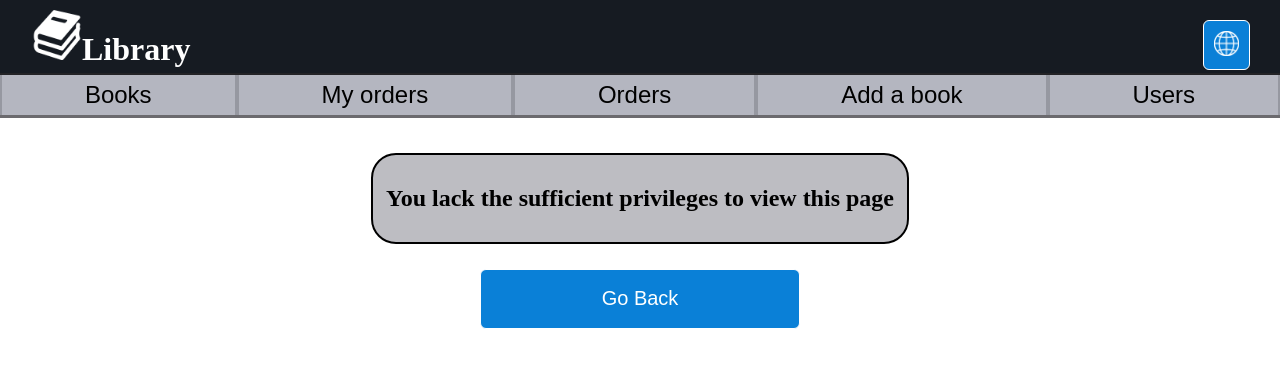
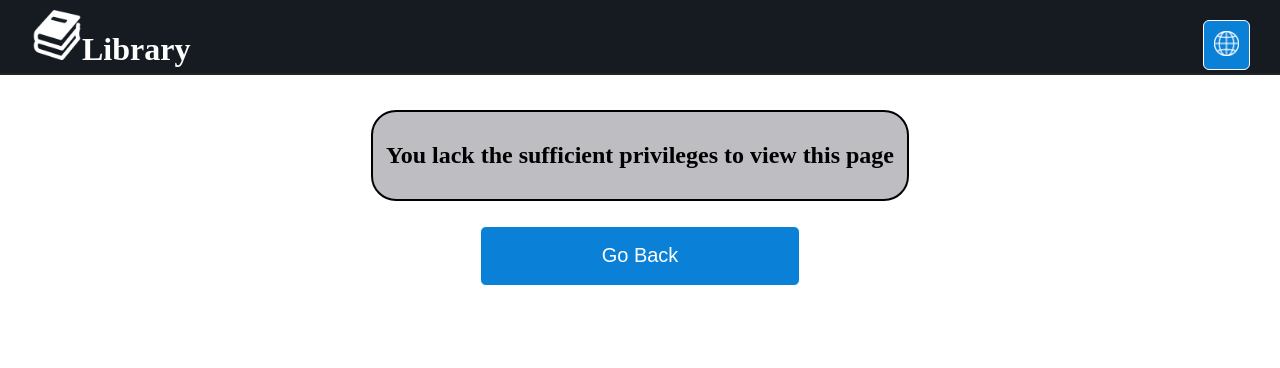
Before and after one commit to SirJohanot/library-angular, an Angular app: page /unauthorized in a window 1280 px wide. Shown: the top 368 px of the page. Built offline with nearby package versions, Linux system fonts and the light colour scheme.

Commit message:
changed navigation to only render authorized routes

```diff
--- a/src/app/components/navigation/navigation.component.html
+++ b/src/app/components/navigation/navigation.component.html
@@ -1,17 +1,23 @@
-<nav>
+<nav *ngIf="this.authenticationService.isAuthenticated()">
     <a routerLink="/books">
         <button>{{'books' | language:languageService.currentLanguage}}</button>
     </a>
+    <ng-container *ngIf="this.authenticationService.hasOneOfRoles(['READER'])">
         <a routerLink="/orders">
             <button>{{'myOrders' | language:languageService.currentLanguage}}</button>
         </a>
+    </ng-container>
+    <ng-container *ngIf="this.authenticationService.hasOneOfRoles(['LIBRARIAN'])">
         <a routerLink="/orders">
             <button>{{'orders' | language:languageService.currentLanguage}}</button>
         </a>
+    </ng-container>
+    <ng-container *ngIf="this.authenticationService.hasOneOfRoles(['ADMIN'])">
         <a routerLink="/add-book">
             <button>{{'addABook' | language:languageService.currentLanguage}}</button>
         </a>
         <a routerLink="/users">
             <button>{{'users' | language:languageService.currentLanguage}}</button>
         </a>
+    </ng-container>
 </nav>
--- a/src/app/components/navigation/navigation.component.ts
+++ b/src/app/components/navigation/navigation.component.ts
@@ -1,4 +1,5 @@
 import { Component } from '@angular/core';
+import { AuthenticationService } from 'src/app/services/authentication.service';
 import { LanguageService } from 'src/app/services/language.service';
 
 @Component({
@@ -9,7 +10,8 @@ import { LanguageService } from 'src/app/services/language.service';
 export class NavigationComponent {
 
   constructor(
-    public languageService: LanguageService
+    public languageService: LanguageService,
+    public authenticationService: AuthenticationService
   ) { }
 
 }
```
Lines whose indentation alone changed are shown as unchanged.
